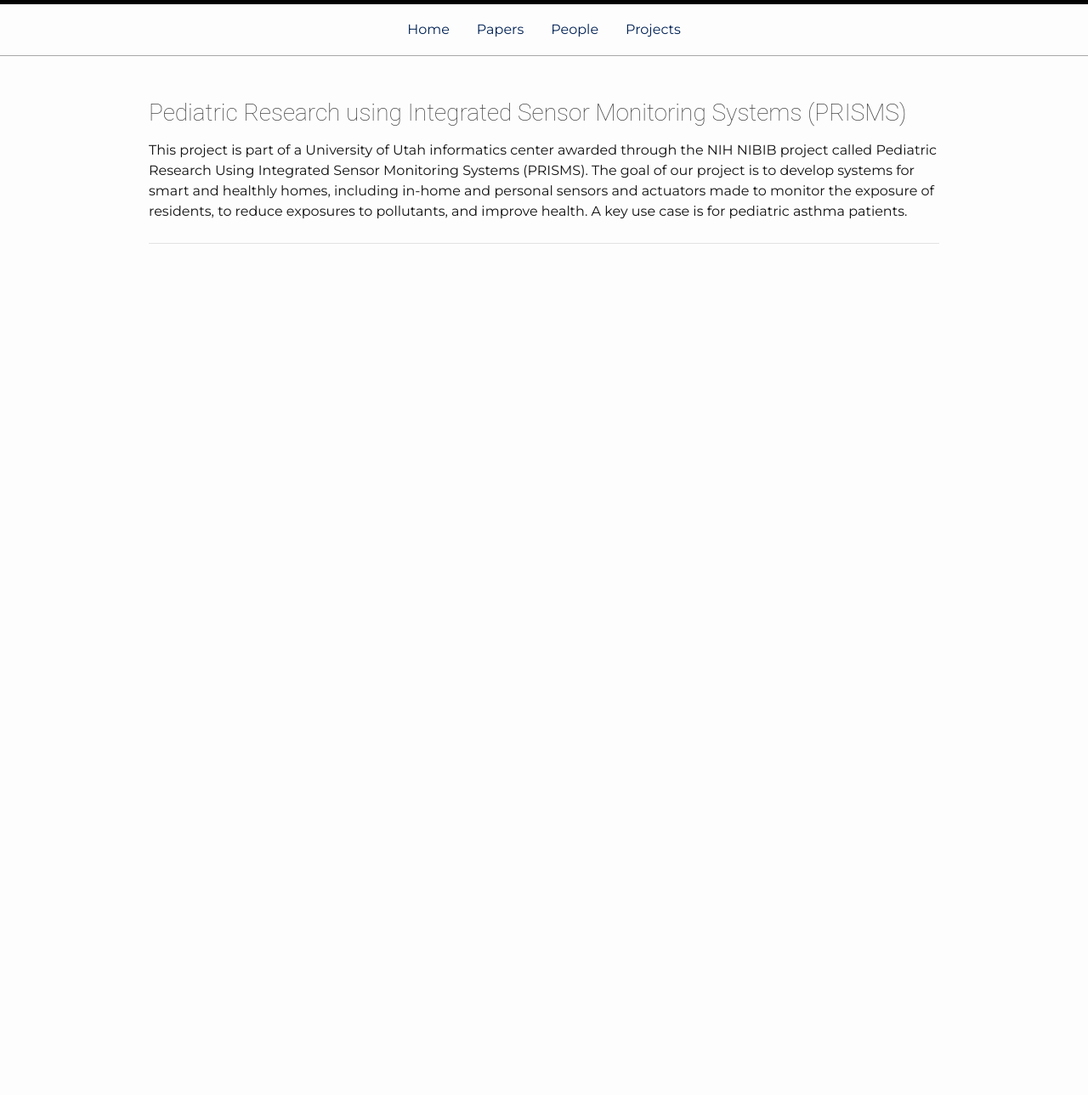
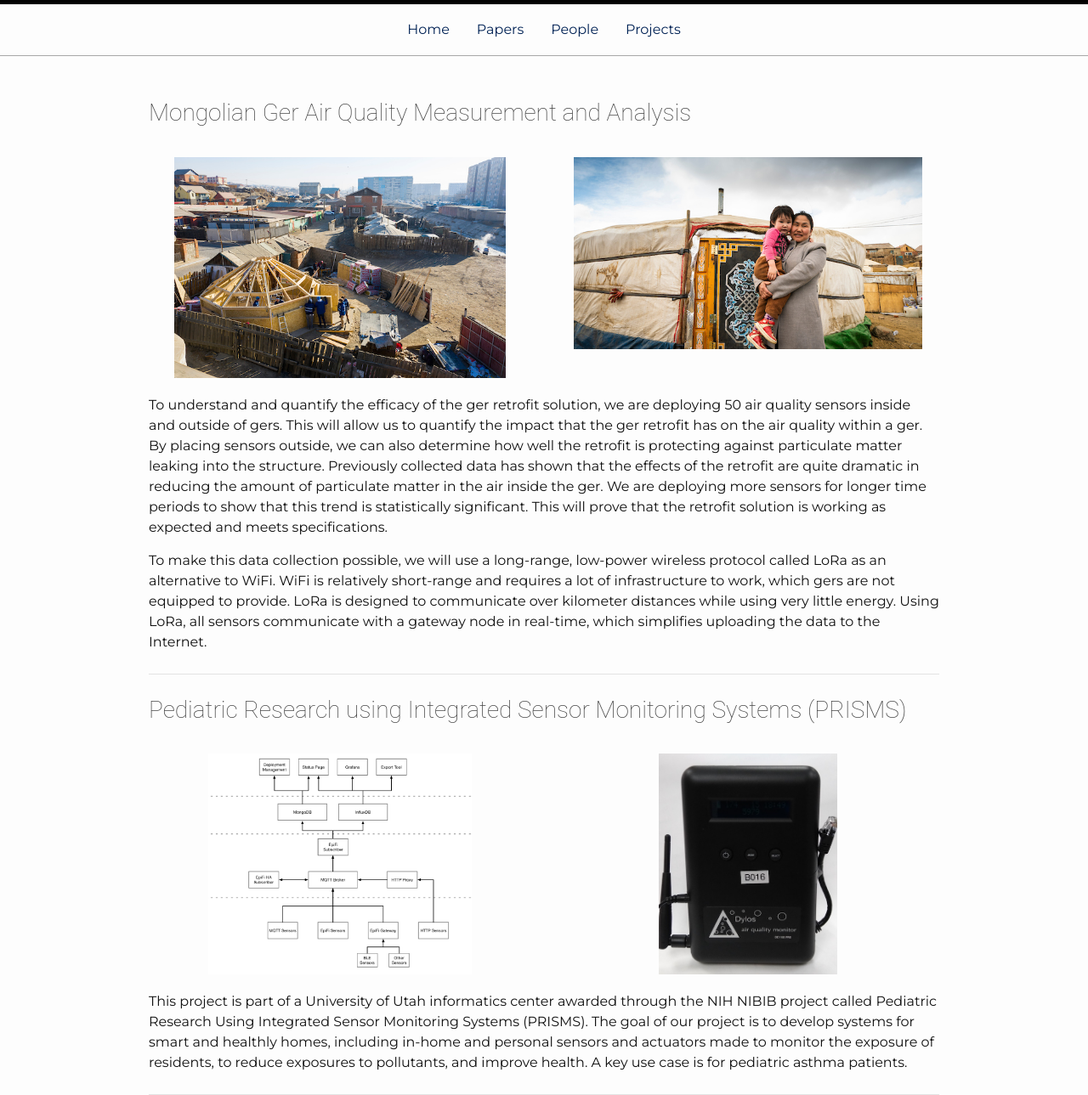
Before and after one commit to NET-BYU/NET-BYU.github.io, a Jekyll site: the page built from pages/projects.html, in a window 1280 px wide. Shown: the whole page at 85% size. Built offline with Jekyll 4.4.1, drawn with Linux system fonts in a browser that asks for light colours; nearby versions of some CDN libraries; before the commit the page ends 900 px from its top, so only the background shows below that.

Commit message:
Update with new projects and pictures of students

```diff
--- a/_data/projects.yaml
+++ b/_data/projects.yaml
@@ -1,5 +1,18 @@
 # - name: Self-Sustainable Air Quality Sensor
   # description: We are building an air quality sensor that is powered by solar power and uses long range communication. This will allow for sensors to be placed in locations not possible before.
 
+
+- name: Mongolian Ger Air Quality Measurement and Analysis
+  images:
+    - /images/mongolia-1.jpg
+    - /images/mongolia-2.jpg
+  description: |+
+    To understand and quantify the efficacy of the ger retrofit solution, we are deploying 50 air quality sensors inside and outside of gers. This will allow us to quantify the impact that the ger retrofit has on the air quality within a ger. By placing sensors outside, we can also determine how well the retrofit is protecting against particulate matter leaking into the structure. Previously collected data has shown that the effects of the retrofit are quite dramatic in reducing the amount of particulate matter in the air inside the ger. We are deploying more sensors for longer time periods to show that this trend is statistically significant. This will prove that the retrofit solution is working as expected and meets specifications.
+
+    To make this data collection possible, we will use a long-range, low-power wireless protocol called LoRa as an alternative to WiFi. WiFi is relatively short-range and requires a lot of infrastructure to work, which gers are not equipped to provide. LoRa is designed to communicate over kilometer distances while using very little energy. Using LoRa, all sensors communicate with a gateway node in real-time, which simplifies uploading the data to the Internet.
+
 - name: Pediatric Research using Integrated Sensor Monitoring Systems (PRISMS)
+  images:
+    - /images/epifi_architecture.jpg
+    - /images/dylos.jpg
   description: This project is part of a University of Utah informatics center awarded through the NIH NIBIB project called Pediatric Research Using Integrated Sensor Monitoring Systems (PRISMS). The goal of our project is to develop systems for smart and healthly homes, including in-home and personal sensors and actuators made to monitor the exposure of residents, to reduce exposures to pollutants, and improve health. A key use case is for pediatric asthma patients.
--- a/_data/students.yaml
+++ b/_data/students.yaml
@@ -8,6 +8,7 @@
 
 - name: Jacob Pettingill
   degree: MS
+  image: /images/pettingill.jpg
 
 - name: Grant Rowberry
   degree: MS
--- a/_sass/_projects.scss
+++ b/_sass/_projects.scss
@@ -1,6 +1,17 @@
 .project {
     .project-title {
         font-weight: 200;
+    }
+
+    .project-image {
+        object-fit: cover;
+        max-height: 300px;
+
+        display: block;
+        margin-left: auto;
+        margin-right: auto;
+
+        padding: 20px;
     }
 
     .project-description {
--- a/pages/projects.html
+++ b/pages/projects.html
@@ -8,8 +8,18 @@
     {% for project in site.data.projects %}
         <div class="project">
             <h3 class="project-title">{{ project.name }}</h3>
+            {% if project.images %}
+                <div class="project-images row">
+                    {% for image in project.images %}
+                        <div class="col">
+                            <img class="project-image" src="{{image}}" />
+                        </div>
+                    {% endfor %}
+                </div>
+
+            {% endif %}
             <div class="project-description">
-                {{ project.description }}
+                {{ project.description | markdownify }}
             </div>
         </div>
         <hr>
```
Also changed, not shown: images/dylos.jpg (added), images/epifi_architecture.jpg (added), images/johnson.jpg, images/mongolia-1.jpg (added), images/mongolia-2.jpg (added), images/pettingill.jpg (added).
